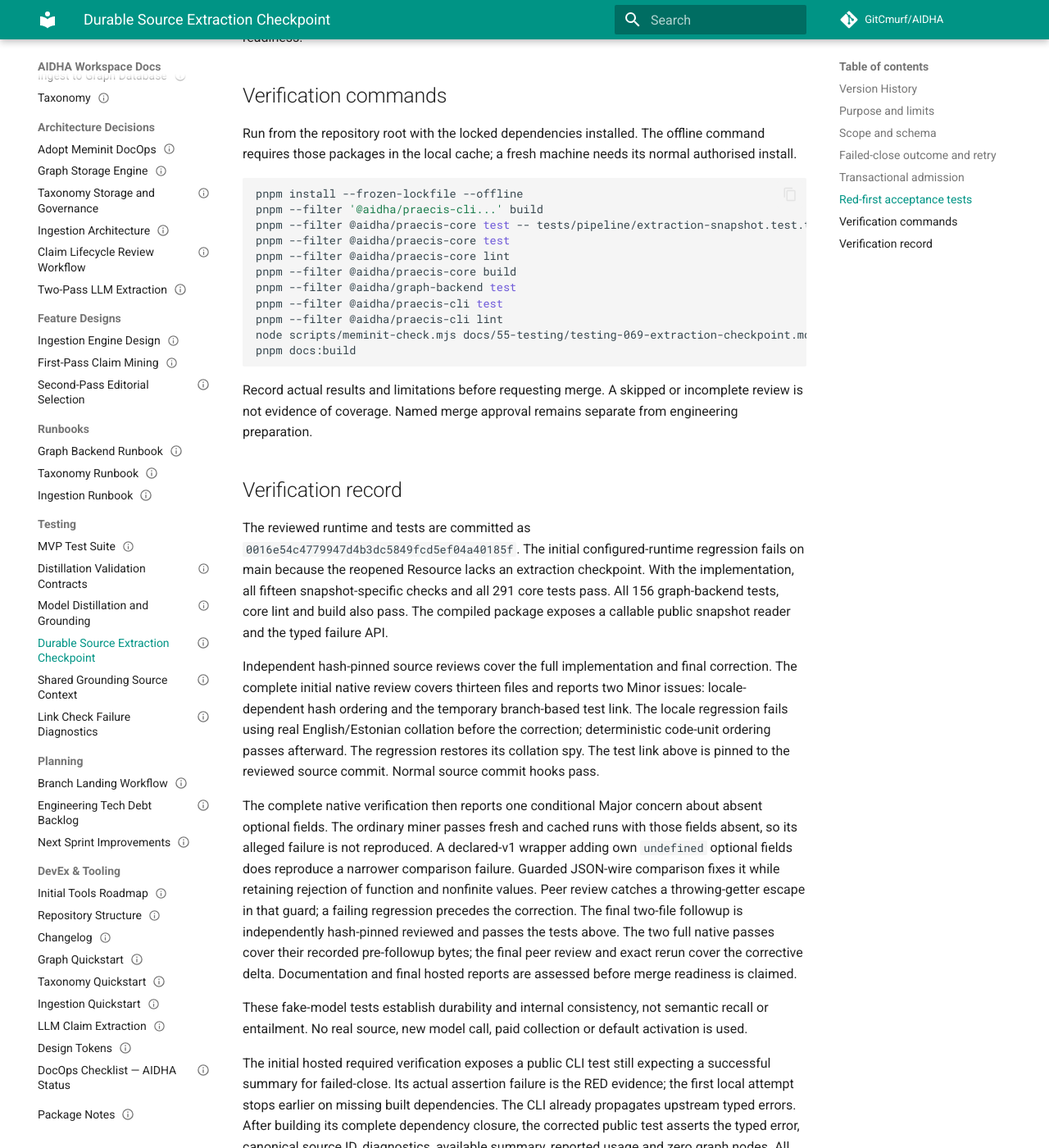
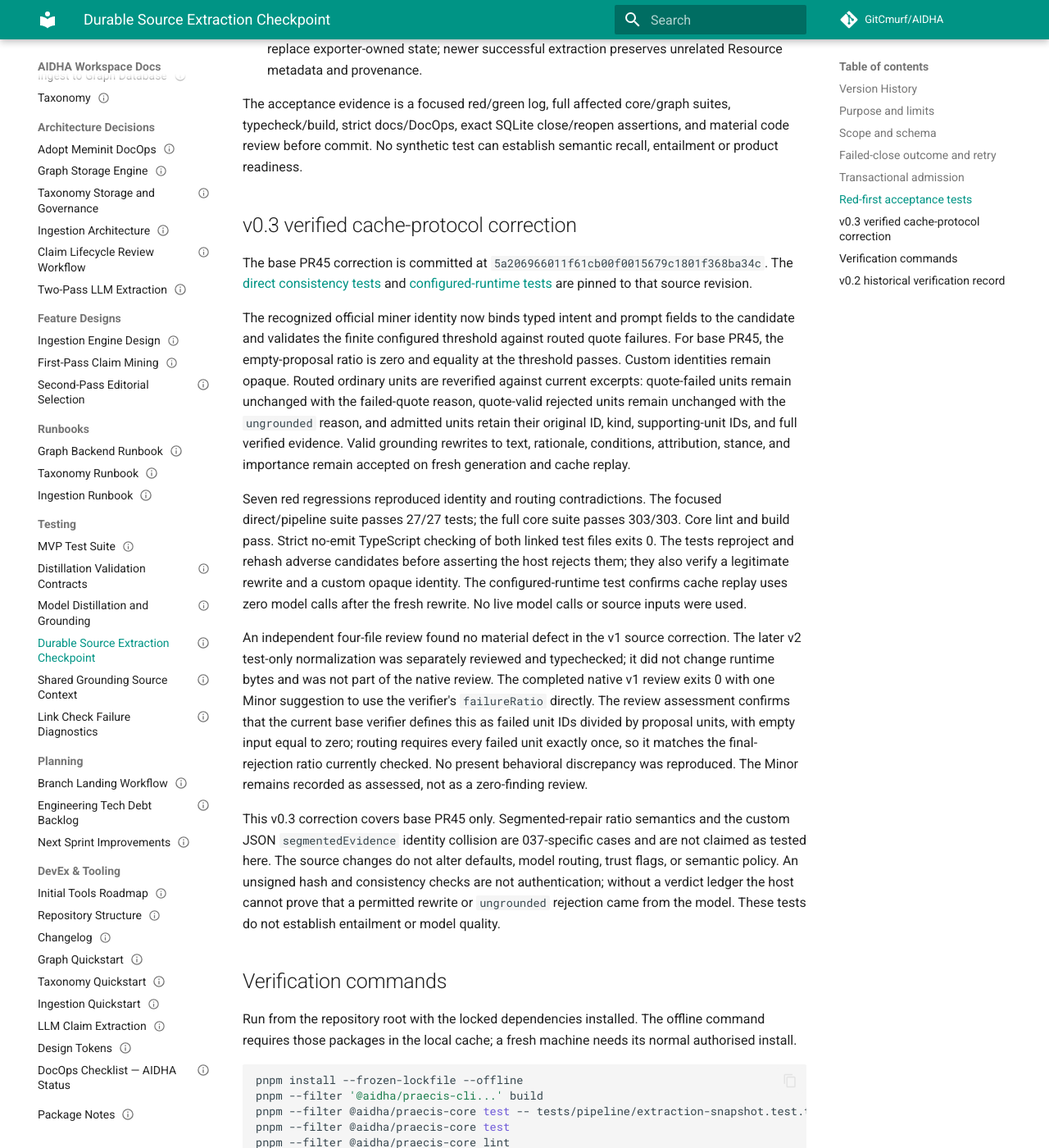
Before and after one commit to GitCmurf/AIDHA, an MkDocs documentation site: the page built from docs/55-testing/testing-069-extraction-checkpoint.md, in a window 1280 px wide and 1400 px high, scrolled down 3514 px. Shown: the whole window at 82% size. Built offline with MkDocs 1.6.1 and Material for MkDocs 9.7.7, drawn with Linux system fonts in a browser that asks for light colours; comment, search, counter and statistics services are not loaded; the version menu is left out; some of the changed text lies outside the part shown.

Commit message:
docs(core): record verified checkpoint consistency checks

````diff
--- a/docs/01-indices/catalog.json
+++ b/docs/01-indices/catalog.json
@@ -340,7 +340,7 @@
       "document_id": "AIDHA-TESTING-069",
       "owner": "Engineering",
       "status": "Draft",
-      "version": "0.2",
+      "version": "0.3",
       "last_updated": "2026-10-17",
       "title": "Durable Source Extraction Checkpoint",
       "type": "TESTING",
--- a/docs/55-testing/testing-069-extraction-checkpoint.md
+++ b/docs/55-testing/testing-069-extraction-checkpoint.md
@@ -2,7 +2,7 @@
 document_id: AIDHA-TESTING-069
 owner: Engineering
 status: Draft
-version: '0.2'
+version: '0.3'
 last_updated: 2026-10-17
 title: Durable Source Extraction Checkpoint
 type: TESTING
@@ -14,7 +14,7 @@ related_ids: [AIDHA-PLAN-015, AIDHA-TESTING-057]
 > **Document ID:** AIDHA-TESTING-069
 > **Owner:** Engineering
 > **Status:** Draft
-> **Version:** 0.2
+> **Version:** 0.3
 > **Last Updated:** 2026-10-17
 > **Type:** TESTING
 
@@ -26,6 +26,7 @@ related_ids: [AIDHA-PLAN-015, AIDHA-TESTING-057]
 | ------- | ---- | ------ | -------------- | --------- | ------ | --------- |
 | 0.1 | 2026-10-17 | Codex | Specify versioned extraction recovery, transactional admission and failed retry preservation. | — | Draft | AIDHA-PLAN-015 |
 | 0.2 | 2026-10-17 | Codex | Verify the public CLI failure contract and typed fixtures. | — | Draft | PR 45 |
+| 0.3 | 2026-10-17 | Codex | Verify cache identity and routed-unit consistency. | — | Draft | PR 45 follow-up |
 
 ## Purpose and limits
 
@@ -99,9 +100,10 @@ downstream stages as successful.
 
 ## Red-first acceptance tests
 
-The [configured-runtime and SQLite
+The historical [configured-runtime and SQLite
 regression](https://github.com/GitCmurf/AIDHA/blob/0016e54c4779947d4b3dc5849fcd5ef04a40185f/packages/praecis/core/tests/pipeline/extraction-snapshot.test.ts)
-protects these boundaries with fictional inputs.
+protects the v0.2 boundaries with fictional inputs. The v0.3 protocol tests and verified results
+below supplement that historical test revision.
 
 1. **Full successful round trip:** Public synthetic source with one qualified claim, one example,
    one procedure, one incidental unit and one bad-quote unit. Use the configured runtime factory
@@ -132,6 +134,45 @@ The acceptance evidence is a focused red/green log, full affected core/graph sui
 typecheck/build, strict docs/DocOps, exact SQLite close/reopen assertions, and material code review
 before commit. No synthetic test can establish semantic recall, entailment or product readiness.
 
+## v0.3 verified cache-protocol correction
+
+The base PR45 correction is committed at `5a206966011f61cb00f0015679c1801f368ba34c`. The
+[direct consistency tests](https://github.com/GitCmurf/AIDHA/blob/5a206966011f61cb00f0015679c1801f368ba34c/packages/praecis/core/tests/extract/distill/snapshot-consistency.test.ts)
+and [configured-runtime tests](https://github.com/GitCmurf/AIDHA/blob/5a206966011f61cb00f0015679c1801f368ba34c/packages/praecis/core/tests/pipeline/extraction-snapshot.test.ts)
+are pinned to that source revision.
+
+The recognized official miner identity now binds typed intent and prompt fields to the candidate
+and validates the finite configured threshold against routed quote failures. For base PR45, the
+empty-proposal ratio is zero and equality at the threshold passes. Custom identities remain opaque.
+Routed ordinary units are reverified against current excerpts: quote-failed units remain unchanged
+with the failed-quote reason, quote-valid rejected units remain unchanged with the `ungrounded`
+reason, and admitted units retain their original ID, kind, supporting-unit IDs, and full verified
+evidence. Valid grounding rewrites to text, rationale, conditions, attribution, stance, and
+importance remain accepted on fresh generation and cache replay.
+
+Seven red regressions reproduced identity and routing contradictions. The focused direct/pipeline
+suite passes 27/27 tests; the full core suite passes 303/303. Core lint and build pass. Strict
+no-emit TypeScript checking of both linked test files exits 0. The tests reproject and rehash
+adverse candidates before asserting the host rejects them; they also verify a legitimate rewrite
+and a custom opaque identity. The configured-runtime test confirms cache replay uses zero model
+calls after the fresh rewrite. No live model calls or source inputs were used.
+
+An independent four-file review found no material defect in the v1 source correction. The later
+v2 test-only normalization was separately reviewed and typechecked; it did not change runtime
+bytes and was not part of the native review. The completed native v1 review exits 0 with one Minor
+suggestion to use the verifier's `failureRatio` directly. The review assessment confirms that the
+current base verifier defines this as failed unit IDs divided by proposal units, with empty input
+equal to zero; routing requires every failed unit exactly once, so it matches the final-rejection
+ratio currently checked. No present behavioral discrepancy was reproduced. The Minor remains
+recorded as assessed, not as a zero-finding review.
+
+This v0.3 correction covers base PR45 only. Segmented-repair ratio semantics and the custom JSON
+`segmentedEvidence` identity collision are 037-specific cases and are not claimed as tested here.
+The source changes do not alter defaults, model routing, trust flags, or semantic policy. An
+unsigned hash and consistency checks are not authentication; without a verdict ledger the host
+cannot prove that a permitted rewrite or `ungrounded` rejection came from the model. These tests
+do not establish entailment or model quality.
+
 ## Verification commands
 
 Run from the repository root with the locked dependencies installed. The offline command requires
@@ -140,7 +181,7 @@ those packages in the local cache; a fresh machine needs its normal authorised i
 ```sh
 pnpm install --frozen-lockfile --offline
 pnpm --filter '@aidha/praecis-cli...' build
-pnpm --filter @aidha/praecis-core test -- tests/pipeline/extraction-snapshot.test.ts tests/pipeline/distillation.test.ts
+pnpm --filter @aidha/praecis-core test -- tests/pipeline/extraction-snapshot.test.ts tests/pipeline/distillation.test.ts tests/extract/distill/snapshot-consistency.test.ts
 pnpm --filter @aidha/praecis-core test
 pnpm --filter @aidha/praecis-core lint
 pnpm --filter @aidha/praecis-core build
@@ -154,7 +195,11 @@ pnpm docs:build
 Record actual results and limitations before requesting merge. A skipped or incomplete review is not
 evidence of coverage. Named merge approval remains separate from engineering preparation.
 
-## Verification record
+## v0.2 historical verification record
+
+The following results are the preserved v0.2 record published at source revision
+`bd9aca6503bf063fbda8b31837dfa726ee9f8c57`. They remain historical and are superseded for the
+base cache-protocol correction by the v0.3 results above.
 
 The reviewed runtime and tests are committed as `0016e54c4779947d4b3dc5849fcd5ef04a40185f`. The
 initial configured-runtime regression fails on main because the reopened Resource lacks an
````
